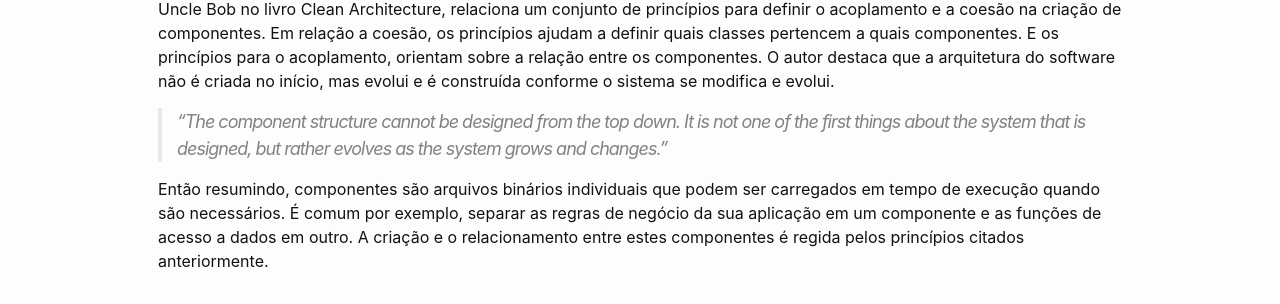
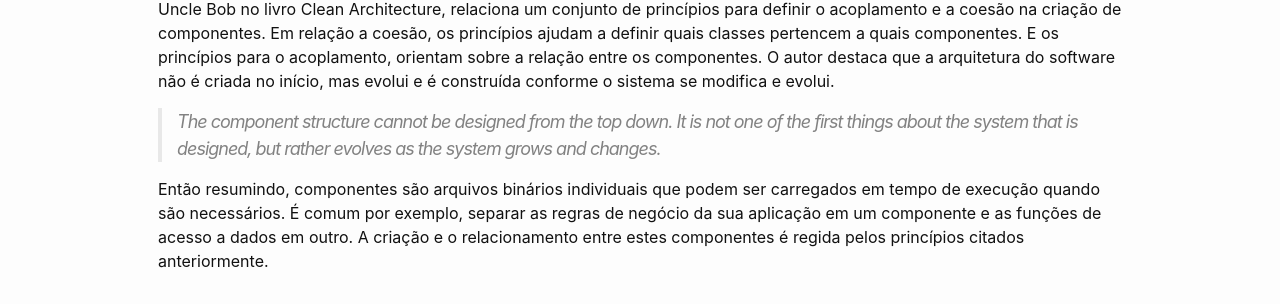
Before and after one commit to eryxjose/eryxjose.github.io, a Jekyll site: the page built from _posts/2020-10-12-resumo-componentes-arquitetura-de-software.md, in a window 1280 px wide. Shown: the part 644-948 px from the top of the page. Built offline with Jekyll 4.4.1, drawn with Linux system fonts in a browser that asks for light colours; comment, search, counter and statistics services are not loaded.

Commit message:
Ajuste formatação

```diff
--- a/_posts/2020-10-12-resumo-componentes-arquitetura-de-software.md
+++ b/_posts/2020-10-12-resumo-componentes-arquitetura-de-software.md
@@ -13,6 +13,6 @@
 
 Uncle Bob no livro Clean Architecture, relaciona um conjunto de princípios para definir o acoplamento e a coesão na criação de componentes. Em relação a coesão, os princípios ajudam a definir quais classes pertencem a quais componentes. E os princípios para o acoplamento, orientam sobre a relação entre os componentes. O autor destaca que a arquitetura do software não é criada no início, mas evolui e é construída conforme o sistema se modifica e evolui.
 
-> "The component structure cannot be designed from the top down. It is not one of the first things about the system that is designed, but rather evolves as the system grows and changes."
+> The component structure cannot be designed from the top down. It is not one of the first things about the system that is designed, but rather evolves as the system grows and changes.
 
 Então resumindo, componentes são arquivos binários individuais que podem ser carregados em tempo de execução quando são necessários. É comum por exemplo, separar as regras de negócio da sua aplicação em um componente e as funções de acesso a dados em outro. A criação e o relacionamento entre estes componentes é regida pelos princípios citados anteriormente.
```
Also changed, not shown: _posts/-2019-05-22-visao-geral-docker.markdown (deleted, +0 -35 lines).
